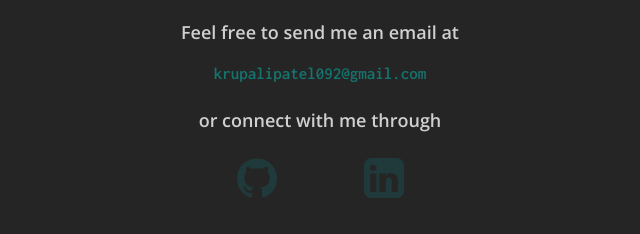
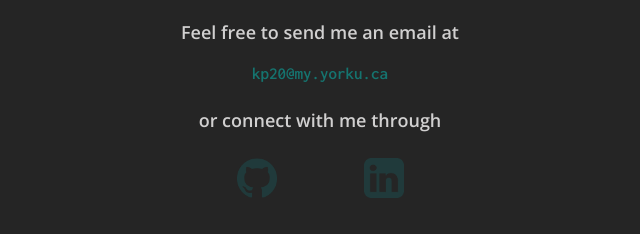
Before and after one commit to krupali02/krupali02.github.io, a plain HTML site: page index.html in a window 1280 px wide. Shown: the part 3667-3901 px from the top of the page, 320-960 px from the left. Drawn offline with nearby package versions, Linux system fonts and the light colour scheme; a web font is replaced by a local one.

Commit message:
email update

```diff
--- a/index.html
+++ b/index.html
@@ -257,7 +257,7 @@ System.out.println-->
   <p id="contact" style="  letter-spacing: 3px;" >CONTACT  ME </p>
   <div id="continf">
   <p id="mail" style="margin-bottom: -0.2cm;">Feel free to send me an email at</p>
-  <a href = "mailto: krupalipatel092@gmail.com" id="email" style="text-decoration: none;">krupalipatel092@gmail.com</a>
+  <a href = "mailto: kp20@my.yorku.ca" id="email" style="text-decoration: none;">kp20@my.yorku.ca</a>
   <p id="mail">or connect with me through</p>
 
 
```
